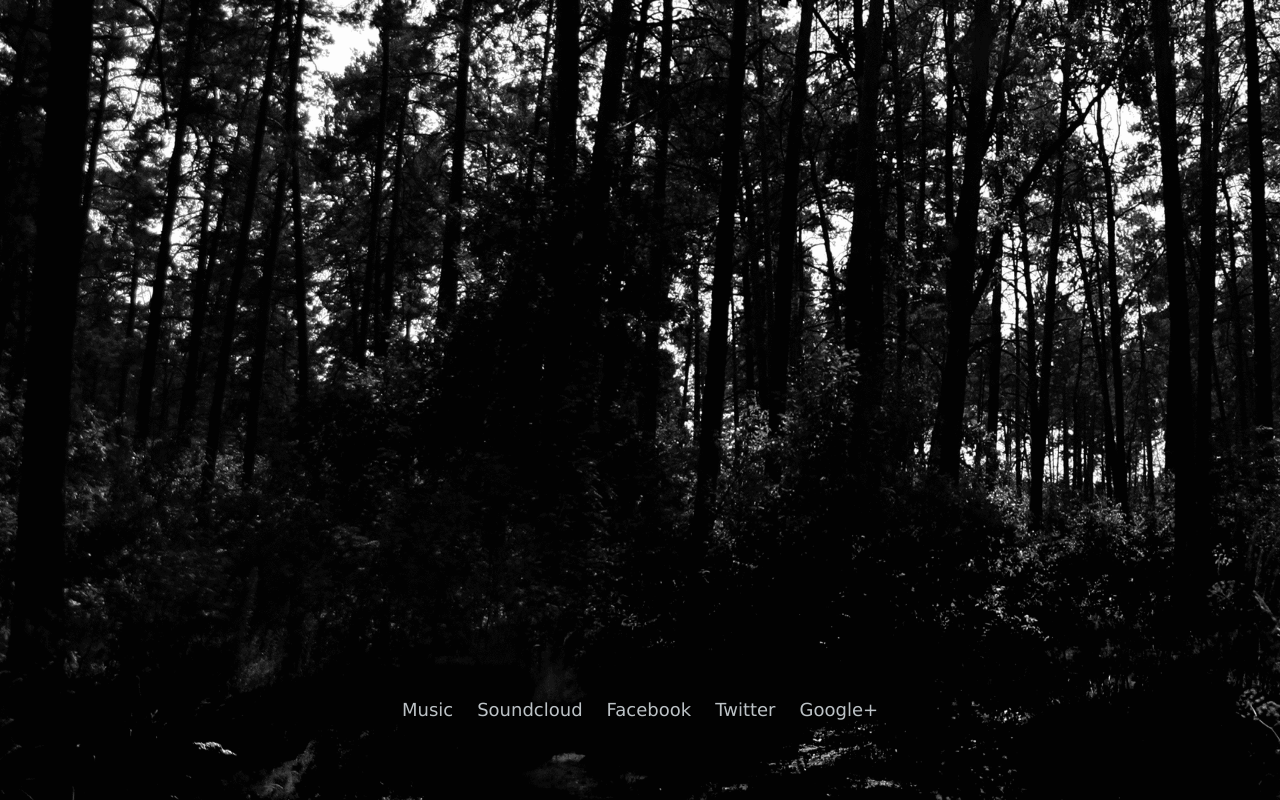
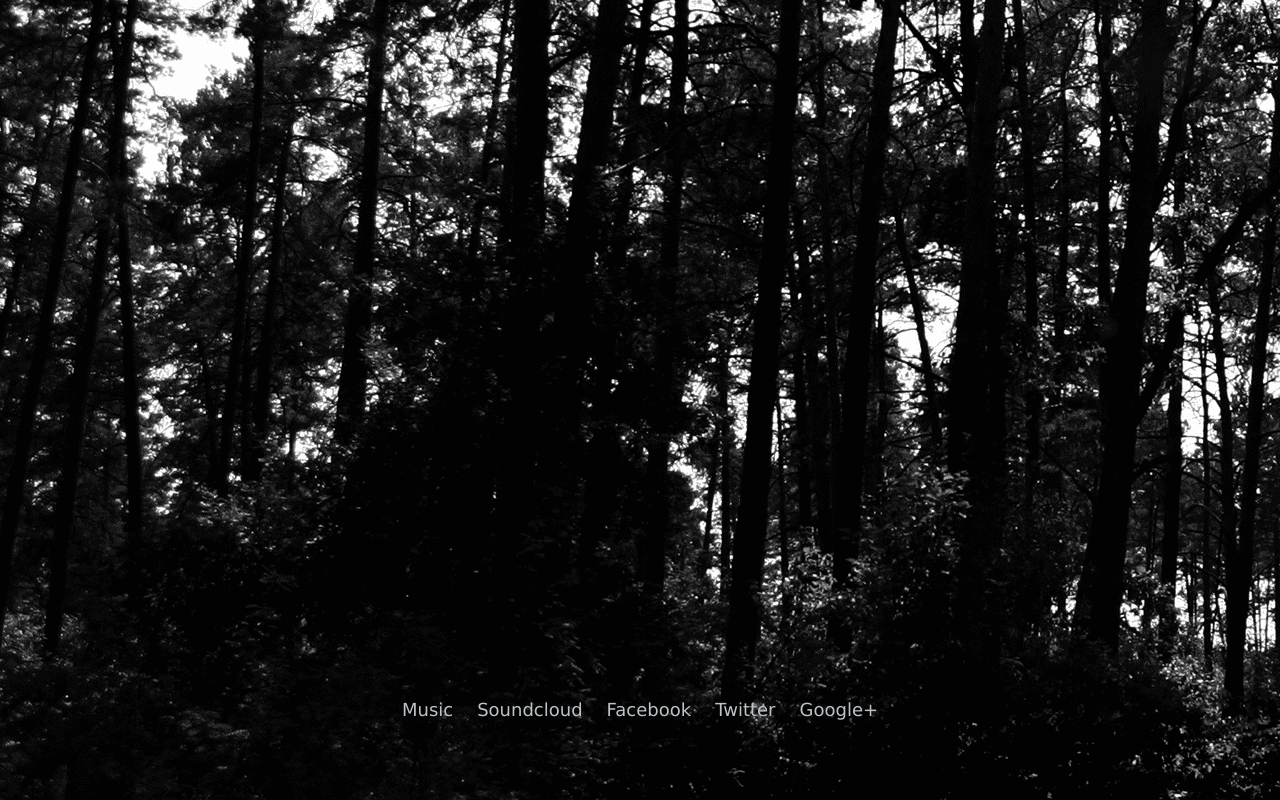
Before and after one commit to GorlifSense/GorlifSense.github.io, a plain HTML site: page index.html in a window 1280 px wide. Drawn offline with Linux system fonts and the light colour scheme.

Commit message:
Squashed commit of the following:
commit f1c9372448a701b89167d6bc428010d8fc978be4
Author: Andrew <a.vorobiev@i.ua>
Date:   Mon Oct 5 15:23:57 2015 +0300

    Update index.html

    Last small commit

commit 0b649fc29e8cb7cef38441694e4df3933b66765b
Author: Andrew <a.vorobiev@i.ua>
Date:   Mon Oct 5 15:17:07 2015 +0300

    Update index.html

    Image has relative position

commit 4383182ff0c69a4cc697693def7a62017cd93c73
Author: Andrew <a.vorobiev@i.ua>
Date:   Mon Oct 5 15:14:58 2015 +0300

    Update index.html

    Got picture in the center

commit 6be89a17c74dbf387dcea583e14b299d142fd0ca
Author: Andrew <a.vorobiev@i.ua>
Date:   Mon Oct 5 13:26:56 2015 +0300

    Update index.html

commit fa437e218be5a18daa0e35614e999ab8f734dc19
Author: Andrew <a.vorobiev@i.ua>
Date:   Mon Oct 5 13:26:01 2015 +0300

    Update index.html

commit 479bd5957b20533ee62925fb796aa42076a6a5d3
Author: Andrew <a.vorobiev@i.ua>
Date:   Mon Oct 5 13:24:11 2015 +0300

    Update index.html

commit 975705592a349b00c2e634b5c4a83bbec986d4b5
Author: Andrew <a.vorobiev@i.ua>
Date:   Mon Oct 5 13:15:49 2015 +0300

    Update index.html

commit bba119d03d6f50c99b6729e21e79867752f1c765
Author: Andrew <a.vorobiev@i.ua>
Date:   Mon Oct 5 13:14:16 2015 +0300

    Update index.html

commit e99b6a4675b44c823e088117cf95659d4516475d
Author: Andrew <a.vorobiev@i.ua>
Date:   Mon Oct 5 13:10:51 2015 +0300

    Update index.html

commit 64ea2406a9dbabd93bd47bc47611f7058b006139
Author: Andrew <a.vorobiev@i.ua>
Date:   Mon Oct 5 13:08:08 2015 +0300

    Update styles.css

commit 0b68c7a743941124fea0fcf4a889949a28b61f16
Author: Andrew <a.vorobiev@i.ua>
Date:   Mon Oct 5 13:07:38 2015 +0300

    Update styles.css

commit bb8ca6e38b95eefa39021313f76ac33dd8f74e15
Author: Andrew <a.vorobiev@i.ua>
Date:   Mon Oct 5 13:07:14 2015 +0300

    Update index.html

```diff
--- a/css/styles.css
+++ b/css/styles.css
@@ -1,11 +1,12 @@
 html, body {
     width:100%;
     height:100%;
+    overflow:hidden;
 }
 
 body {
 
-    background: url('../images/background.png');
+    /*background: url('../images/background.png');*/
     background-repeat: no-repeat;
     background-color:#000;
     background-size: 100% 100%;
--- a/index.html
+++ b/index.html
@@ -28,8 +28,10 @@
 
 </head>
 
-<body>
-    <div id="content"></div>
+<body onresize="centerateImage()">
+    <div id="content">
+        <img src="../images/background.png" style="margin: 0 auto;position:relative;"  id="back_img">
+    </div>
     <footer>
         <center>
             <nav>
@@ -42,7 +44,14 @@
             </nav>
         </center>
     </footer>
-
+<script>
+    document.body.style.maxHeight = document.body.offsetHeight+"px";
+    function centerateImage() {
+        var image = document.getElementById('back_img');
+        image.style.left = (-((/*image.offsetWidth*/1920 - document.body.offsetWidth)/2))+"px";
+    }
+    centerateImage();
+</script>
 <script src="js/scripts.js"></script>
 </body>
 </html>
```
